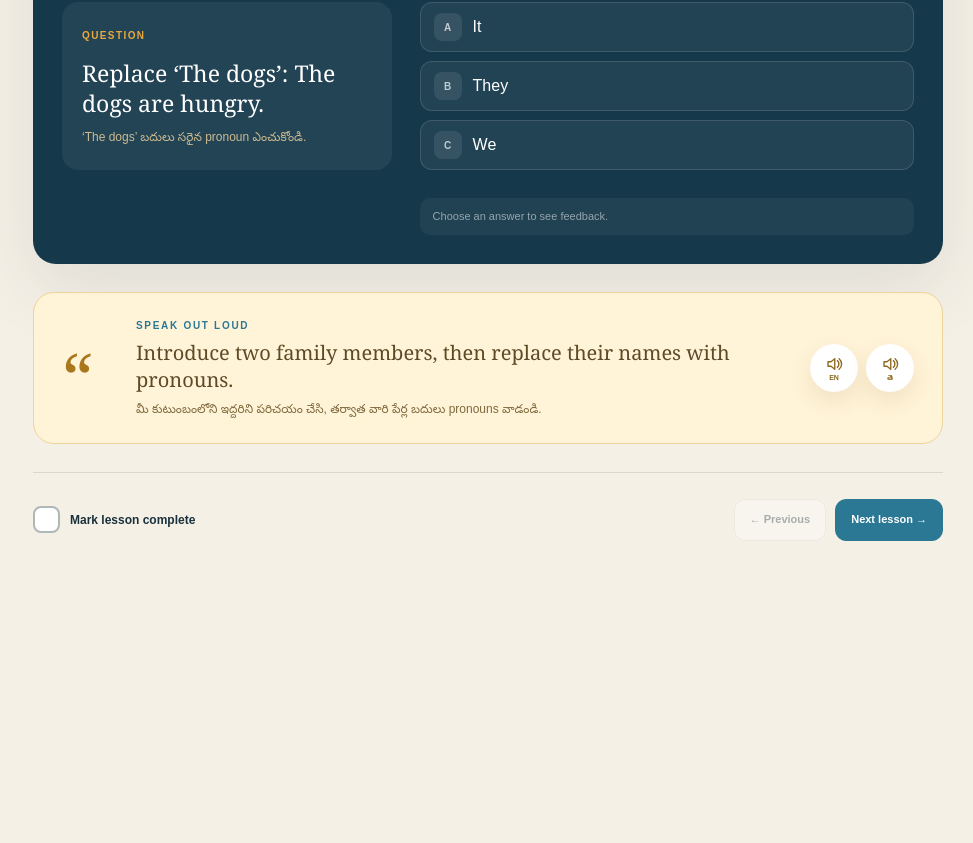
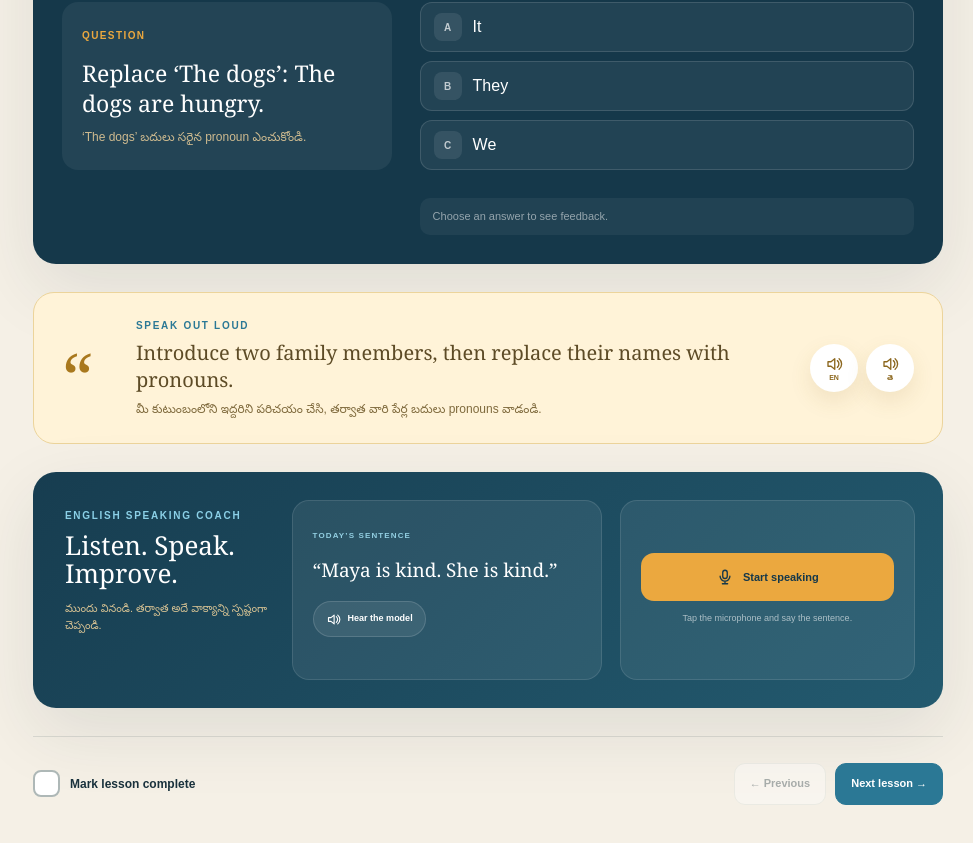
Before and after one commit to harikiran-dev-schooldb/grammar-course-nextjs, a Next.js app: page / in a window 1280 px wide. Shown: the part 1382-2225 px from the top of the page, without its empty margins (307-1280 px from the left). Before the commit the page ends 1993 px from the top, so only its background shows below. Built offline with nearby package versions, Linux system fonts and the light colour scheme.

Commit message:
Add daily English speaking coach

```diff
--- a/src/app/globals.css
+++ b/src/app/globals.css
@@ -163,6 +163,34 @@ svg { width: 20px; height: 20px; fill: none; stroke: currentColor; stroke-lineca
 .round-audio span { font-size: 7px; font-weight: 900; line-height: 1; }
 .round-audio.playing { color: white; background: var(--coral); }
 
+.speech-coach { padding: 28px; display: grid; grid-template-columns: .72fr 1.05fr 1fr; align-items: stretch; gap: 18px; border-radius: 23px; color: white; background: linear-gradient(135deg, #173d50, #235a6f); box-shadow: var(--shadow); }
+.speech-coach-copy { padding: 8px 4px; }
+.speech-coach-copy .kicker { color: #8bd0e7; }
+.speech-coach-copy h2 { margin: 8px 0 0; font-family: Georgia, serif; font-size: 26px; line-height: 1.08; }
+.speech-coach-telugu { margin: 13px 0 0; color: rgba(255,221,160,.82); font-size: 11px; line-height: 1.55; }
+.speech-target, .speech-action-panel { min-height: 180px; padding: 20px; border: 1px solid rgba(255,255,255,.11); border-radius: 17px; background: rgba(255,255,255,.07); }
+.speech-target > span { color: #93cfe2; font-size: 8px; font-weight: 900; letter-spacing: .14em; text-transform: uppercase; }
+.speech-target blockquote { margin: 13px 0 18px; font-family: Georgia, serif; font-size: 19px; line-height: 1.35; }
+.model-audio { min-height: 36px; padding: 7px 12px; display: flex; align-items: center; gap: 7px; border: 1px solid rgba(255,255,255,.14); border-radius: 99px; color: white; background: rgba(255,255,255,.08); font-size: 9px; font-weight: 900; cursor: pointer; }
+.model-audio svg { width: 15px; height: 15px; }
+.model-audio.playing { background: var(--coral); border-color: var(--coral); }
+.speech-action-panel { display: flex; justify-content: center; flex-direction: column; }
+.record-button { min-height: 48px; padding: 9px 16px; display: flex; align-items: center; justify-content: center; gap: 9px; border: 0; border-radius: 13px; color: var(--navy); background: var(--gold); font-size: 11px; font-weight: 900; cursor: pointer; }
+.record-button svg { width: 18px; height: 18px; }
+.record-button.listening { color: white; background: var(--coral); animation: listening-pulse 1.15s ease-in-out infinite; }
+.speech-action-panel > p { margin: 11px 0 0; color: rgba(255,255,255,.6); font-size: 9px; line-height: 1.45; text-align: center; }
+.speech-action-panel .speech-error { color: #ffd0c7; }
+.speech-result { margin-top: 13px; }
+.score-line { display: flex; align-items: center; gap: 9px; }
+.score-line strong { color: var(--gold); font-family: Georgia, serif; font-size: 27px; }
+.score-line span { font-size: 10px; font-weight: 800; }
+.score-rail { height: 6px; margin: 6px 0 10px; overflow: hidden; border-radius: 99px; background: rgba(255,255,255,.12); }
+.score-rail span { height: 100%; display: block; border-radius: inherit; background: #79cfad; transition: width .35s ease; }
+.speech-result p { margin: 0; color: rgba(255,255,255,.76); font-size: 9px; line-height: 1.45; }
+.speech-result small { margin-top: 5px; display: block; color: #ffdda0; font-size: 9px; line-height: 1.45; }
+
+@keyframes listening-pulse { 50% { box-shadow: 0 0 0 7px rgba(199,101,82,.2); } }
+
 .lesson-footer { margin-top: 28px; padding-top: 26px; display: flex; align-items: center; justify-content: space-between; gap: 20px; border-top: 1px solid rgba(25,49,60,.12); }
 .complete-button { padding: 0; display: flex; align-items: center; gap: 10px; border: 0; background: transparent; font-size: 12px; font-weight: 800; cursor: pointer; }
 .complete-button > span { width: 27px; height: 27px; display: grid; place-items: center; border: 2px solid #aeb8b7; border-radius: 8px; background: white; }
@@ -212,6 +240,8 @@ svg { width: 20px; height: 20px; fill: none; stroke: currentColor; stroke-lineca
   .section-heading h2 { font-size: 25px; }
   .speak-card { grid-template-columns: 42px 1fr; padding: 21px 18px; }
   .speak-audio-group { grid-column: 2; }
+  .speech-coach { grid-template-columns: 1fr; padding: 21px 18px; }
+  .speech-target, .speech-action-panel { min-height: 0; }
   .lesson-footer { align-items: stretch; flex-direction: column; }
   .lesson-pagination { width: 100%; }
   .lesson-pagination button { flex: 1; }
--- a/src/app/page.tsx
+++ b/src/app/page.tsx
@@ -9,6 +9,48 @@ type InstallPromptEvent = Event & {
 };
 
 type OfflineStatus = "idle" | "downloading" | "ready" | "error";
+type SpeechCoachStatus = "idle" | "listening" | "result" | "error" | "unsupported";
+
+type SpeechRecognitionResultEvent = Event & {
+  results: { [index: number]: { [index: number]: { transcript: string } } };
+};
+
+type SpeechRecognitionInstance = {
+  lang: string;
+  interimResults: boolean;
+  continuous: boolean;
+  start: () => void;
+  stop: () => void;
+  onresult: ((event: SpeechRecognitionResultEvent) => void) | null;
+  onerror: (() => void) | null;
+  onend: (() => void) | null;
+};
+
+declare global {
+  interface Window {
+    SpeechRecognition?: new () => SpeechRecognitionInstance;
+    webkitSpeechRecognition?: new () => SpeechRecognitionInstance;
+  }
+}
+
+function pronunciationScore(expected: string, spoken: string) {
+  const normalize = (value: string) => value.toLowerCase().replace(/[^a-z0-9' ]/g, "").trim().split(/\s+/).filter(Boolean);
+  const expectedWords = normalize(expected);
+  const spokenWords = normalize(spoken);
+  const rows = expectedWords.length + 1;
+  const columns = spokenWords.length + 1;
+  const distance = Array.from({ length: rows }, () => Array(columns).fill(0));
+  for (let row = 0; row < rows; row += 1) distance[row][0] = row;
+  for (let column = 0; column < columns; column += 1) distance[0][column] = column;
+  for (let row = 1; row < rows; row += 1) {
+    for (let column = 1; column < columns; column += 1) {
+      const substitution = expectedWords[row - 1] === spokenWords[column - 1] ? 0 : 1;
+      distance[row][column] = Math.min(distance[row - 1][column] + 1, distance[row][column - 1] + 1, distance[row - 1][column - 1] + substitution);
+    }
+  }
+  const longest = Math.max(expectedWords.length, spokenWords.length, 1);
+  return Math.max(0, Math.round((1 - distance[rows - 1][columns - 1] / longest) * 100));
+}
 
 function SpeakerIcon() {
   return <svg viewBox="0 0 24 24" aria-hidden="true"><path d="M4 9v6h4l5 4V5L8 9H4Zm12.5-1.5a6 6 0 0 1 0 9M18.8 5a9 9 0 0 1 0 14" /></svg>;
@@ -16,6 +58,10 @@ function SpeakerIcon() {
 
 function CheckIcon() {
   return <svg viewBox="0 0 24 24" aria-hidden="true"><path d="m5 12 4 4L19 6" /></svg>;
+}
+
+function MicrophoneIcon() {
+  return <svg viewBox="0 0 24 24" aria-hidden="true"><rect x="9" y="3" width="6" height="11" rx="3" /><path d="M5.5 11a6.5 6.5 0 0 0 13 0M12 17.5V21M8.5 21h7" /></svg>;
 }
 
 export default function Home() {
@@ -30,8 +76,13 @@ export default function Home() {
   const [isOnline, setIsOnline] = useState(true);
   const [installPrompt, setInstallPrompt] = useState<InstallPromptEvent | null>(null);
   const [isInstalled, setIsInstalled] = useState(false);
+  const [speechCoachStatus, setSpeechCoachStatus] = useState<SpeechCoachStatus>("idle");
+  const [spokenText, setSpokenText] = useState("");
+  const [speechScore, setSpeechScore] = useState<number | null>(null);
   const audioRef = useRef<HTMLAudioElement | null>(null);
+  const recognitionRef = useRef<SpeechRecognitionInstance | null>(null);
   const lesson = lessons[current];
+  const speakingTarget = lesson.examples[0].en;
 
   useEffect(() => {
     const frame = window.requestAnimationFrame(() => {
@@ -100,6 +151,8 @@ export default function Home() {
   useEffect(() => () => {
     audioRef.current?.pause();
     audioRef.current = null;
+    recognitionRef.current?.stop();
+    recognitionRef.current = null;
   }, []);
 
   const progress = Math.round((completed.length / lessons.length) * 100);
@@ -113,6 +166,11 @@ export default function Home() {
     audioRef.current = null;
     setSpeaking(null);
     setSelected(null);
+    recognitionRef.current?.stop();
+    recognitionRef.current = null;
+    setSpeechCoachStatus("idle");
+    setSpokenText("");
+    setSpeechScore(null);
     setCurrent(Math.max(0, Math.min(lessons.length - 1, index)));
     setMenuOpen(false);
     window.scrollTo({ top: 0, behavior: "smooth" });
@@ -161,6 +219,36 @@ export default function Home() {
     await installPrompt.prompt();
     await installPrompt.userChoice;
     setInstallPrompt(null);
+  };
+
+  const startSpeechCoach = () => {
+    const Recognition = window.SpeechRecognition || window.webkitSpeechRecognition;
+    if (!Recognition) {
+      setSpeechCoachStatus("unsupported");
+      return;
+    }
+
+    audioRef.current?.pause();
+    setSpeaking(null);
+    recognitionRef.current?.stop();
+    setSpokenText("");
+    setSpeechScore(null);
+
+    const recognition = new Recognition();
+    recognition.lang = "en-IN";
+    recognition.interimResults = false;
+    recognition.continuous = false;
+    recognition.onresult = (event) => {
+      const transcript = event.results[0][0].transcript.trim();
+      setSpokenText(transcript);
+      setSpeechScore(pronunciationScore(speakingTarget, transcript));
+      setSpeechCoachStatus("result");
+    };
+    recognition.onerror = () => setSpeechCoachStatus("error");
+    recognition.onend = () => { recognitionRef.current = null; };
+    recognitionRef.current = recognition;
+    setSpeechCoachStatus("listening");
+    recognition.start();
   };
 
   const isCorrect = selected === lesson.practice.answer;
@@ -299,6 +387,34 @@ export default function Home() {
             </div>
           </section>
 
+          <section className="speech-coach section-block">
+            <div className="speech-coach-copy">
+              <p className="kicker">English speaking coach</p>
+              <h2>Listen. Speak. Improve.</h2>
+              <p className="speech-coach-telugu" lang="te">ముందు వినండి. తర్వాత అదే వాక్యాన్ని స్పష్టంగా చెప్పండి.</p>
+            </div>
+            <div className="speech-target">
+              <span>Today’s sentence</span>
+              <blockquote>“{speakingTarget}”</blockquote>
+              <button type="button" className={`model-audio ${speaking === "coach-model" ? "playing" : ""}`} onClick={() => playAudio(audioPath("example-01", "en"), "coach-model")}><SpeakerIcon />{speaking === "coach-model" ? "Stop model" : "Hear the model"}</button>
+            </div>
+            <div className="speech-action-panel">
+              <button type="button" className={`record-button ${speechCoachStatus === "listening" ? "listening" : ""}`} onClick={startSpeechCoach} disabled={speechCoachStatus === "listening"}><MicrophoneIcon />{speechCoachStatus === "listening" ? "Listening…" : speechCoachStatus === "result" ? "Try again" : "Start speaking"}</button>
+              {speechCoachStatus === "idle" && <p>Tap the microphone and say the sentence.</p>}
+              {speechCoachStatus === "listening" && <p>Speak now. We’re listening.</p>}
+              {speechCoachStatus === "unsupported" && <p className="speech-error">Speech recognition is not available here. Open the installed app in Chrome.</p>}
+              {speechCoachStatus === "error" && <p className="speech-error">We could not hear you. Check microphone permission and try again.</p>}
+              {speechCoachStatus === "result" && speechScore !== null && (
+                <div className="speech-result" aria-live="polite">
+                  <div className="score-line"><strong>{speechScore}%</strong><span>{speechScore >= 85 ? "Excellent speaking!" : speechScore >= 65 ? "Good—try once more." : "Say it slowly and try again."}</span></div>
+                  <div className="score-rail"><span style={{ width: `${speechScore}%` }} /></div>
+                  <p><b>We heard:</b> {spokenText}</p>
+                  <small lang="te">{speechScore >= 85 ? "చాలా బాగా చెప్పారు!" : speechScore >= 65 ? "బాగుంది—మరొక్కసారి ప్రయత్నించండి." : "నెమ్మదిగా స్పష్టంగా చెప్పండి."}</small>
+                </div>
+              )}
+            </div>
+          </section>
+
           <footer className="lesson-footer">
             <button type="button" className={`complete-button ${completed.includes(lesson.day) ? "done" : ""}`} onClick={toggleComplete}><span>{completed.includes(lesson.day) && <CheckIcon />}</span>{completed.includes(lesson.day) ? "Lesson completed" : "Mark lesson complete"}</button>
             <div className="lesson-pagination"><button type="button" onClick={() => goToLesson(current - 1)} disabled={current === 0}>← Previous</button><button type="button" className="next-button" onClick={() => goToLesson(current === lessons.length - 1 ? 0 : current + 1)}>{current === lessons.length - 1 ? "Start again ↻" : "Next lesson →"}</button></div>
```
Also changed, not shown: 1 other file (tests, documents, lock files or other folders).
